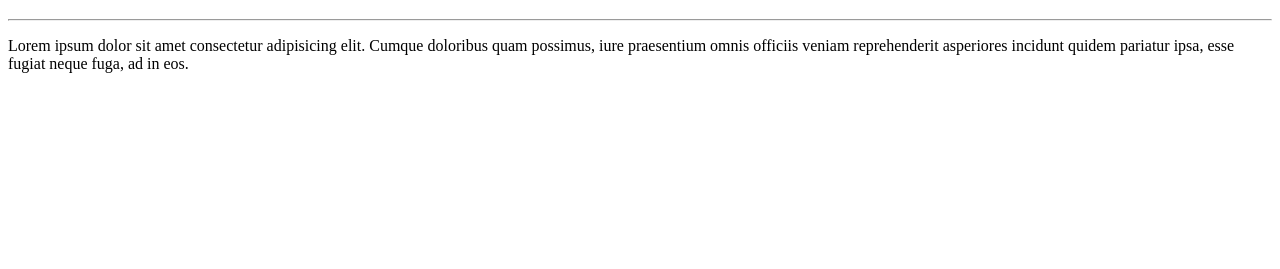
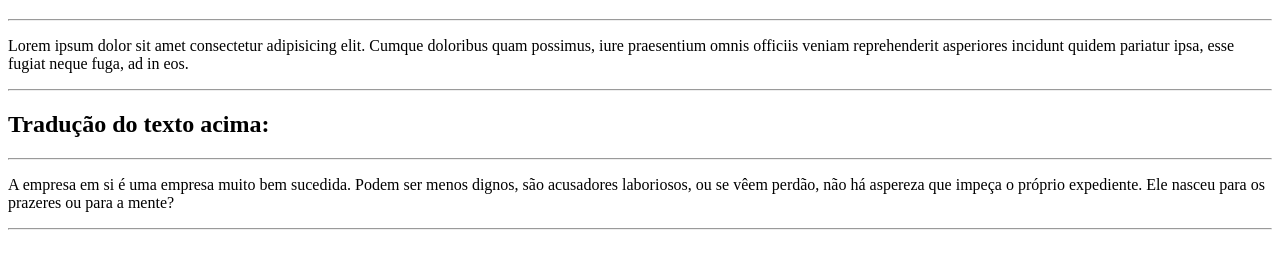
Before and after one commit to LuisGabriel701/Ola-Mundo, a plain HTML site: page site-OlaMundo/index.html in a window 1280 px wide. Shown: the part 61-330 px from the top of the page. Drawn offline with Linux system fonts and the light colour scheme.

Commit message:
Adicionei algumas linhas.

```diff
--- a/site-OlaMundo/index.html
+++ b/site-OlaMundo/index.html
@@ -9,5 +9,10 @@
     <h1>Olá, Mundo!</h1>
     <hr>
     <p>Lorem ipsum dolor sit amet consectetur adipisicing elit. Cumque doloribus quam possimus, iure praesentium omnis officiis veniam reprehenderit asperiores incidunt quidem pariatur ipsa, esse fugiat neque fuga, ad in eos.</p>
+    <hr>
+    <h2>Tradução do texto acima:</h2>
+    <hr>
+    <p>A empresa em si é uma empresa muito bem sucedida. Podem ser menos dignos, são acusadores laboriosos, ou se vêem perdão, não há aspereza que impeça o próprio expediente. Ele nasceu para os prazeres ou para a mente?</p>
+    <hr>
 </body>
 </html>
```
